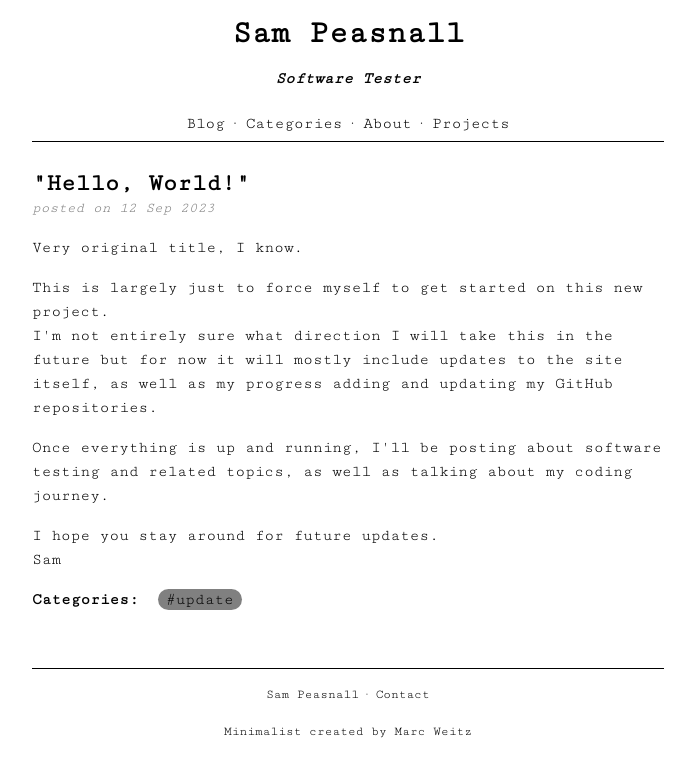
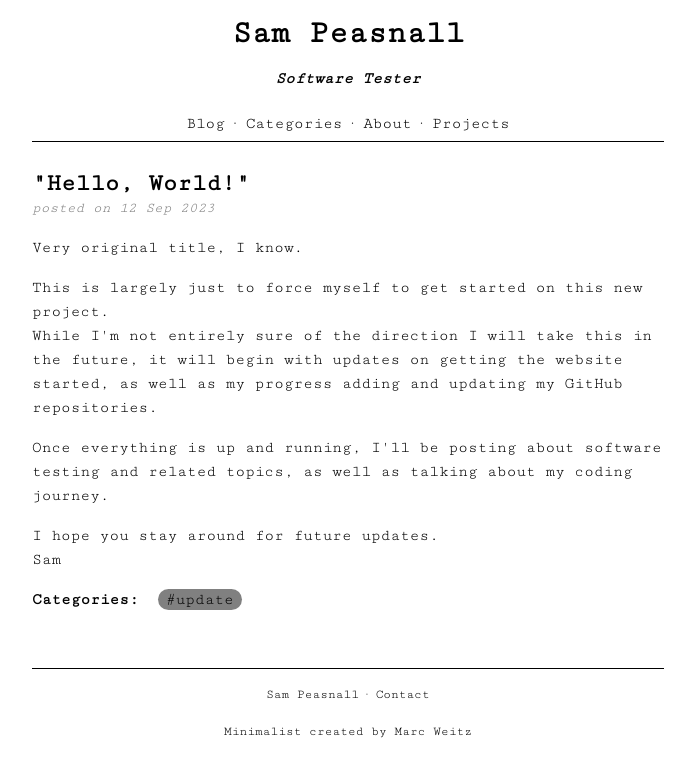
Before and after one commit to sampeas/sampeas.github.io, a Jekyll site: the page built from _posts/2023-09-12-hello-world.md, in a window 1280 px wide. Shown: the top 777 px of the page, without its empty margins (292-987 px from the left). Built offline with Jekyll 4.4.1, drawn with Linux system fonts in a browser that asks for light colours.

Commit message:
Update 2023-09-12-hello-world.md
made changes to post

```diff
--- a/_posts/2023-09-12-hello-world.md
+++ b/_posts/2023-09-12-hello-world.md
@@ -8,7 +8,7 @@ comments: false
 Very original title, I know.
 
 <p>This is largely just to force myself to get started on this new project.<br>
-I'm not entirely sure what direction I will take this in the future but for now it will mostly include updates to the site itself, as well as my progress adding and updating my GitHub repositories.</p>
+While I'm not entirely sure of the direction I will take this in the future, it will begin with updates on getting the website started, as well as my progress adding and updating my GitHub repositories.</p>
 
 <p>Once everything is up and running, I'll be posting about software testing and related topics, as well as talking about my coding journey.</p>
 
```
